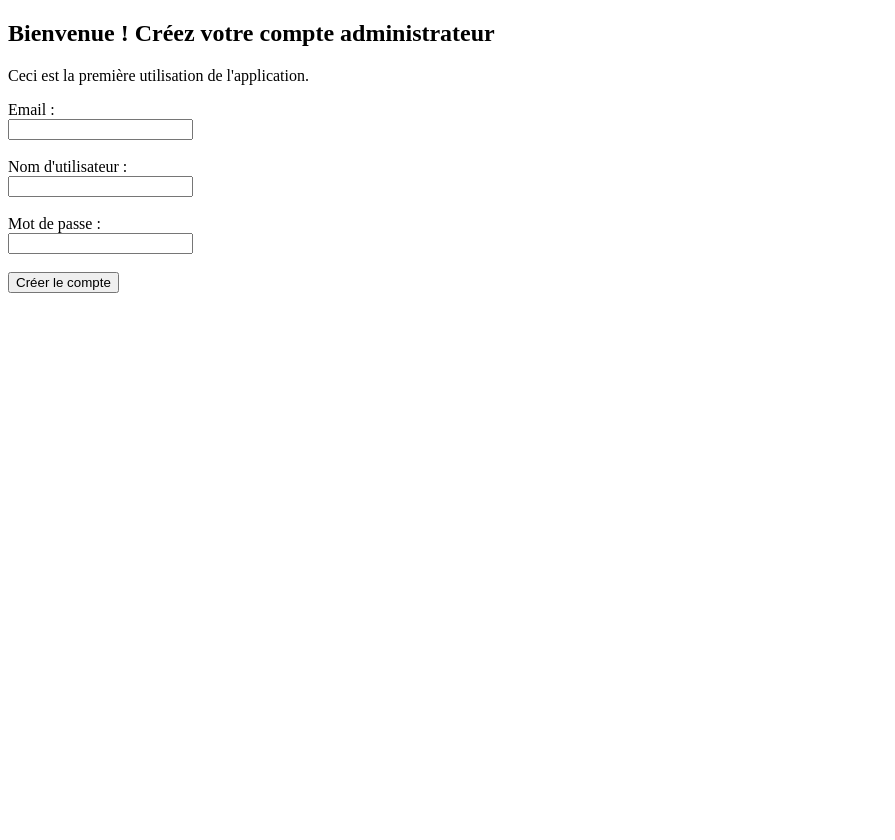
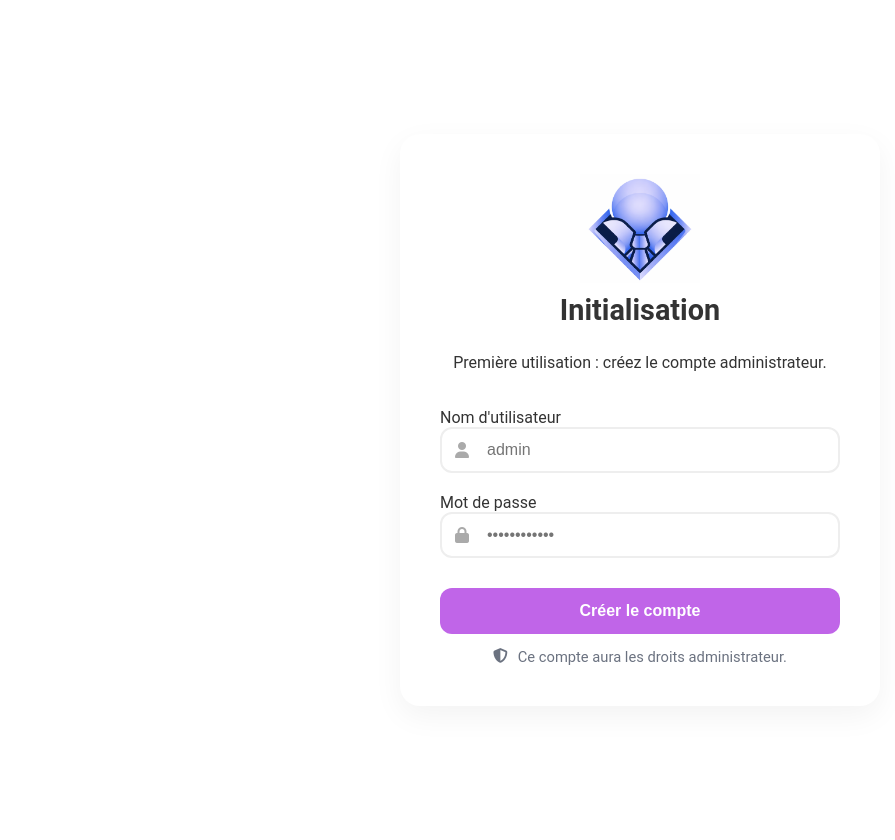
Before and after one commit to Aly1219/SkillBoard, a Flask app: page /register in a window 1280 px wide. Shown: the whole page, without its empty margins (0-895 px from the left). Before the commit the page ends 293 px from the top, so only its background shows below. Run offline with Flask 3, Linux system fonts and the light colour scheme.

Commit message:
Dashboard + login

```diff
--- a/app/extensions.py
+++ b/app/extensions.py
@@ -1,7 +1,5 @@
 from flask_sqlalchemy import SQLAlchemy
 from flask_login import LoginManager
-from flask_mail import Mail
 
 db = SQLAlchemy()
 login_manager = LoginManager() # On ajoute le LoginManager ici pour qu'il soit accessible partout sans import circulaire.
-mail = Mail()
--- a/app/routes.py
+++ b/app/routes.py
@@ -1,8 +1,7 @@
 from flask import Blueprint, render_template, request, jsonify, redirect, url_for, flash
 from flask_login import login_user, logout_user, login_required, current_user
 from app.extensions import db
-from app.models import User, Poste, Competence, Entretien
-from app.utils import send_reset_email
+from app.models import User, Poste, Competence, Entretien, Evaluation
 
 # On définit un blueprint nommé 'main'
 bp = Blueprint('main', __name__)
@@ -19,9 +18,9 @@ def home():
     # 2. On les envoie au template
     return render_template('index.html',
                            user=current_user.username,
-                           jobs=postes,           # Pour la colonne de gauche
-                           all_skills=all_competences, # Pour la colonne de droite
-                           entretiens=entretiens) # Pour le tableau du bas
+                           jobs=postes,
+                           all_skills=all_competences,
+                           entretiens=entretiens)
 
 # --- ROUTE LOGIN ---
 @bp.route('/login', methods=['GET', 'POST'])
@@ -57,17 +56,11 @@ def register():
         return redirect(url_for('main.login'))
 
     if request.method == 'POST':
-        email = request.form.get('email')
         username = request.form.get('username')
         password = request.form.get('password')
 
-        # Vérifier si l'user existe déjà (double sécurité)
-        if User.query.filter_by(email=email).first():
-            flash('Cet email est déjà utilisé.')
-            return redirect(url_for('main.register'))
-
         # Création du nouvel utilisateur
-        new_user = User(email=email, username=username)
+        new_user = User(username=username)
         new_user.set_password(password) # Hachage du mot de passe
 
         db.session.add(new_user)
@@ -85,45 +78,6 @@ def register():
 def logout():
     logout_user()
     return redirect(url_for('main.login'))
-
-# --- ROUTE RÉINITIALISATION (Formulaire Email) ---
-@bp.route('/reset_password', methods=['GET', 'POST'])
-def reset_request():
-    if current_user.is_authenticated:
-        return redirect(url_for('main.home'))
-
-    if request.method == 'POST':
-        email = request.form.get('email')
-        user = User.query.filter_by(email=email).first()
-        if user:
-            send_reset_email(user)
-            flash('Un email a été envoyé avec les instructions.')
-            return redirect(url_for('main.login'))
-        else:
-            flash('Aucun compte trouvé avec cet email.')
-
-    return render_template('reset_request.html')
-
-# --- ROUTE RÉINITIALISATION (Formulaire Email) ---
-@bp.route('/reset_password/<token>', methods=['GET', 'POST'])
-def reset_token(token):
-    if current_user.is_authenticated:
-        return redirect(url_for('main.home'))
-
-    user = User.verify_reset_token(token)
-    if not user:
-        flash('Le lien est invalide ou a expiré.')
-        return redirect(url_for('main.reset_request'))
-
-    if request.method == 'POST':
-        password = request.form.get('password')
-        if password:
-            user.set_password(password)
-            db.session.commit()
-            flash('Votre mot de passe a été mis à jour ! Vous pouvez vous connecter.')
-            return redirect(url_for('main.login'))
-
-    return render_template('reset_token.html')
 
 # --- ROUTE POSTES EXISTANTS ---
 @bp.route('/api/poste/<int:poste_id>')
@@ -216,3 +170,41 @@ def add_competence():
             db.session.commit()
 
     return redirect(url_for('main.home'))
+
+# --- ROUTE CREATION D'ENTRETIEN ---
+@bp.route('/create_interview', methods=['POST'])
+def create_interview():
+    # Récupération des données du formulaire
+    nom = request.form.get('cand_nom')
+    prenom = request.form.get('cand_prenom')
+    date = request.form.get('entr_date')
+    recruteur2 = request.form.get('entr_recruteur')
+    poste_nom = request.form.get('entr_poste')
+
+    # Trouver le poste correspondant (pour lier les compétences)
+    poste = Poste.query.filter_by(nom=poste_nom).first()
+
+    if poste:
+        nouvel_entretien = Entretien(
+            candidat_nom=nom,
+            candidat_prenom=prenom,
+            date_entretien=date,
+            recruteur_secondaire=recruteur2,
+            poste=poste
+        )
+        db.session.add(nouvel_entretien)
+        db.session.flush() # Pour générer l'ID de l'entretien tout de suite
+        # 2. SNAPSHOT : On crée immédiatement les lignes d'évaluation vides
+        # Ainsi, si le poste change demain, cet entretien garde CES compétences-là.
+        for competence in poste.competences:
+            nouvelle_eval = Evaluation(
+                entretien_id=nouvel_entretien.id,
+                competence_id=competence.id,
+            )
+            db.session.add(nouvelle_eval)
+        db.session.commit()
+
+        # Redirection vers la nouvelle page avec l'ID de l'entretien
+        return redirect(url_for('page_evaluation', entretien_id=nouvel_entretien.id))
+
+    return redirect(url_for('main.home'))
--- a/static/style.css
+++ b/static/style.css
@@ -18,15 +18,17 @@ body {
     padding: 40px;
 }
 
-/* --------------- PAGE DE CONNEXION --------------- */
-.login-body {
+/* --------------- PAGE DE LOGIN / REGISTER --------------- */
+.auth-body {
     display: flex;
     align-items: center;
     justify-content: center;
     height: 100vh;
+    padding: 20px;
+    margin: 0;
 }
 
-.login-card {
+.auth-card {
     background: var(--bg-white);
     padding: 40px;
     width: 100%;
@@ -42,10 +44,20 @@ body {
     to { opacity: 1; transform: translateY(0); }
 }
 
-.logo-area i {
-    font-size: 3rem;
-    color: var(--primary-purple);
-    margin-bottom: 10px;
+.logo-area{
+  display: flex;
+  flex-direction: column;
+  align-items: center;
+  justify-content: center;
+  gap: 10px;
+  margin-bottom: 20px;
+}
+
+.app-logo{
+  width: 120px;
+  max-width: 70%;
+  height: auto;
+  display: block;
 }
 
 .logo-area h1 {
@@ -109,13 +121,31 @@ body {
     background-color: var(--primary-purple-hover);
 }
 
+.hint{
+  display: flex;
+  justify-content: center;
+  gap: 10px;
+  align-items: center;
+  color: #6b7280;
+  margin-top: 14px;
+  font-size: .92rem;
+  text-align: left;
+}
+
 /* --------------- DASHBOARD (INDEX) --------------- */
 .dashboard-container {
     max-width: 1000px;
     margin: 0 auto;
 }
 
-/* En-tête */
+/* En-tête (titre + bouton déconnexion) */
+header {
+    display: flex;
+    align-items: center;
+    justify-content: space-between;
+    gap: 16px;
+}
+
 header h1 {
     font-size: 2.5rem;
     font-weight: 700;
@@ -123,7 +153,6 @@ header h1 {
     color: #222;
 }
 
-/* Bouton déconnexion */
 .btn-logout {
     color: #ccc;
     font-size: 1.5rem;
@@ -174,9 +203,9 @@ header h1 {
 
 .column-header {
     display: flex;
-    justify-content: center; /* Centre le tout */
+    justify-content: center;
     align-items: center;
-    gap: 15px; /* Espace entre le texte et le bouton */
+    gap: 15px;
     margin-bottom: 30px;
     position: relative;
 }
@@ -312,7 +341,7 @@ header h1 {
 /* si ça dépasse, on scroll */
 .job-list,
 .skill-list {
-    height: 150px;
+    height: 200px;
     overflow-y: auto;
     margin-top: 10px;
     padding: 0;
--- a/templates/register.html
+++ b/templates/register.html
@@ -1,23 +1,50 @@
 <!DOCTYPE html>
-<html>
+<html lang="fr">
 <head>
-    <title>Initialisation - SkillBoard</title>
+  <meta charset="UTF-8">
+  <meta name="viewport" content="width=device-width, initial-scale=1.0">
+  <title>Initialisation - SkillBoard</title>
+
+  <link rel="stylesheet" href="https://cdnjs.cloudflare.com/ajax/libs/font-awesome/6.4.0/css/all.min.css">
+  <link href="https://fonts.googleapis.com/css2?family=Inter:wght@400;600;700&display=swap" rel="stylesheet">
+  <link rel="stylesheet" href="{{ url_for('static', filename='style.css') }}">
 </head>
-<body>
-    <h2>Bienvenue ! Créez votre compte administrateur</h2>
-    <p>Ceci est la première utilisation de l'application.</p>
+
+<body class="auth-body">
+
+  <div class="auth-card">
+    <div class="logo-area">
+      <img src="{{ url_for('static', filename='img/logo.png') }}" alt="SkillBoard" class="app-logo">
+      <h1>Initialisation</h1>
+      <p>Première utilisation : créez le compte administrateur.</p>
+    </div>
 
     <form method="POST" action="{{ url_for('main.register') }}">
-        <label>Email :</label><br>
-        <input type="email" name="email" required><br><br>
 
-        <label>Nom d'utilisateur :</label><br>
-        <input type="text" name="username" required><br><br>
+      <div class="input-group">
+        <label for="username">Nom d'utilisateur</label>
+        <div class="input-wrapper">
+          <input id="username" type="text" name="username" placeholder="admin" required>
+          <i class="fas fa-user"></i>
+        </div>
+      </div>
 
-        <label>Mot de passe :</label><br>
-        <input type="password" name="password" required><br><br>
+      <div class="input-group">
+        <label for="password">Mot de passe</label>
+        <div class="input-wrapper">
+          <input id="password" type="password" name="password" placeholder="••••••••••••" required>
+          <i class="fas fa-lock"></i>
+        </div>
+      </div>
 
-        <button type="submit">Créer le compte</button>
+      <button type="submit" class="btn-login">Créer le compte</button>
+
+      <div class="hint">
+        <i class="fas fa-shield-halved"></i>
+        <span>Ce compte aura les droits administrateur.</span>
+      </div>
     </form>
+  </div>
+
 </body>
 </html>
```
Also changed, not shown: app/__init__.py (+4 -6 lines), app/models.py (+0 -19 lines), app/utils.py (+0 -31 lines), config.py (+4 -10 lines), templates/index.html (+4 -4 lines), templates/login.html (+3 -19 lines), templates/reset_request.html (deleted, +0 -19 lines), templates/reset_token.html (deleted, +0 -13 lines), static/img/logo.png (added).
